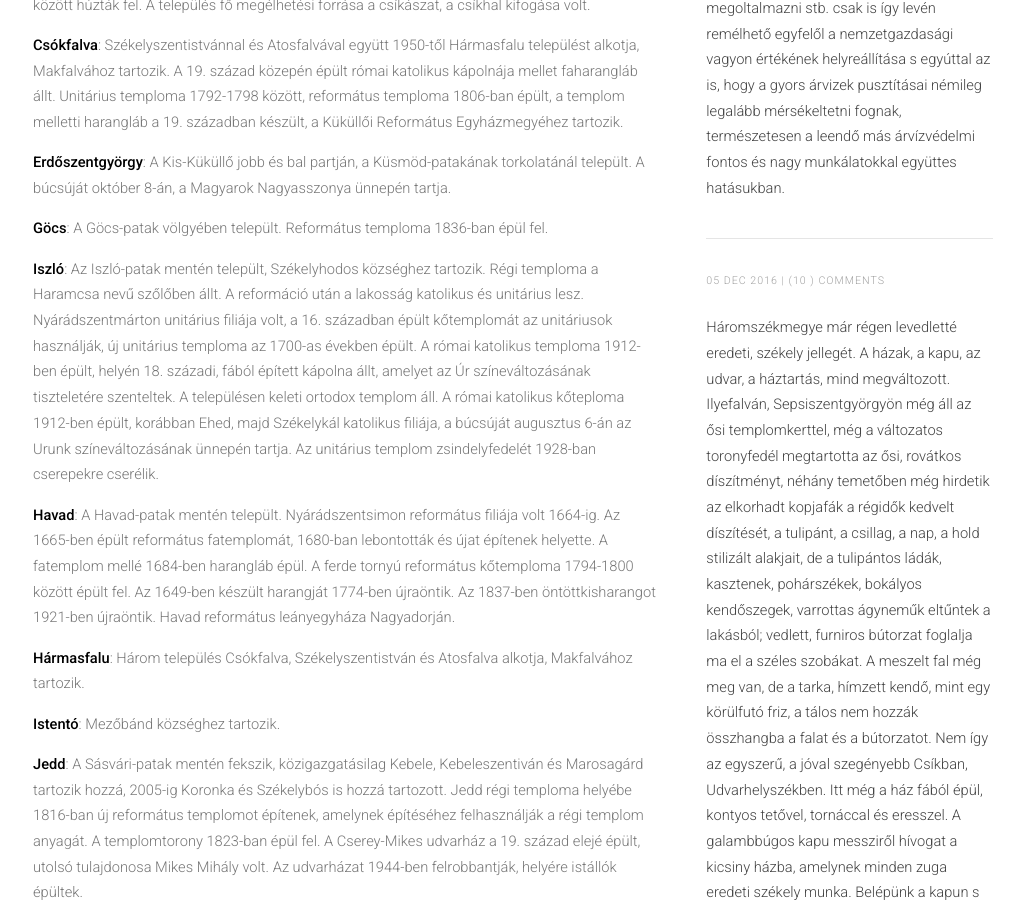
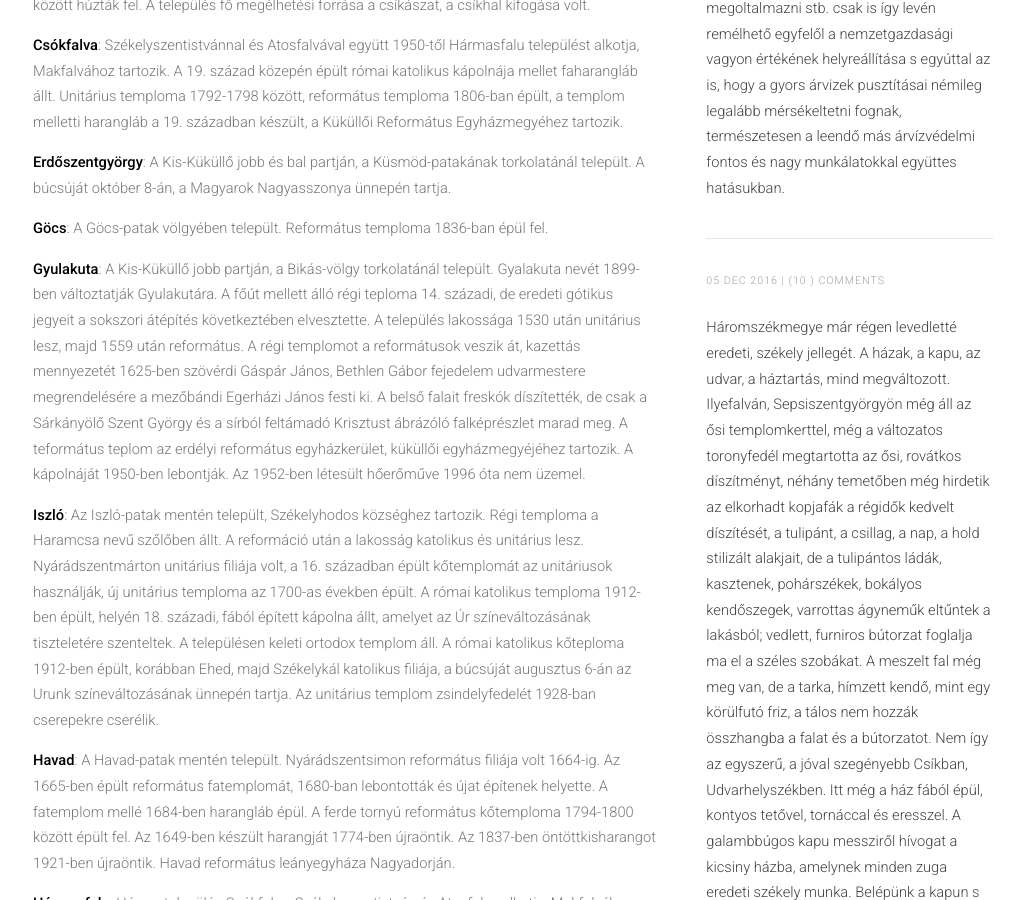
Before and after one commit to siculia/siculia.github.io, a Jekyll site: the page built from siculia-marosszek.html, in a window 1280 px wide and 900 px high, scrolled down 2356 px. Shown: the whole window, without its empty margins (127-1148 px from the left). Built offline with Jekyll 4.4.1, drawn with Linux system fonts in a browser that asks for light colours; nearby versions of some CDN libraries; library files that are not in the unit come from our copies.

Commit message:
Gyalakuta

```diff
--- a/siculia-marosszek.html
+++ b/siculia-marosszek.html
@@ -31,6 +31,7 @@ layout: default
 							<p style="text-align: left;"><b>Csókfalva</b>: Székelyszentistvánnal és Atosfalvával együtt 1950-től Hármasfalu települést alkotja, Makfalvához tartozik. A 19. század közepén épült római katolikus kápolnája mellet faharangláb állt. Unitárius temploma 1792-1798 között, református temploma 1806-ban épült, a templom melletti harangláb a 19. században készült, a Küküllői Református Egyházmegyéhez tartozik.</p>
 							<p style="text-align: left;"><b>Erdőszentgyörgy</b>: A Kis-Küküllő jobb és bal partján, a Küsmöd-patakának torkolatánál települt. A búcsúját október 8-án, a Magyarok Nagyasszonya ünnepén tartja.</p>
 							<p style="text-align: left;"><b>Göcs</b>: A Göcs-patak völgyében települt. Református temploma 1836-ban épül fel.</p>
+							<p style="text-align: left;"><b>Gyulakuta</b>: A Kis-Küküllő jobb partján, a Bikás-völgy torkolatánál települt. Gyalakuta nevét 1899-ben változtatják Gyulakutára. A főút mellett álló régi teploma 14. századi, de eredeti gótikus jegyeit a  sokszori átépítés következtében elvesztette. A település lakossága 1530 után unitárius lesz, majd 1559 után református.  A régi templomot a reformátusok veszik át, kazettás mennyezetét 1625-ben szövérdi Gáspár János, Bethlen Gábor fejedelem udvarmestere megrendelésére a mezőbándi Egerházi János festi ki. A belső falait freskók díszítették, de csak a Sárkányölő Szent György és a sírból feltámadó Krisztust ábrázóló falképrészlet marad meg. A teformátus teplom az erdélyi református egyházkerület, küküllői egyházmegyéjéhez tartozik. A kápolnáját 1950-ben lebontják. Az 1952-ben létesült hőerőműve 1996 óta nem üzemel.</p>
 							<p style="text-align: left;"><b>Iszló</b>: Az Iszló-patak mentén települt,  Székelyhodos községhez tartozik. Régi temploma a Haramcsa nevű szőlőben állt. A reformáció után a lakosság katolikus és unitárius lesz.  Nyárádszentmárton unitárius filiája volt, a 16. században épült kőtemplomát az unitáriusok használják, új unitárius temploma az 1700-as években épült. A római katolikus temploma 1912-ben épült, helyén 18. századi, fából épített kápolna állt, amelyet az Úr színeváltozásának tiszteletére szenteltek. A településen keleti ortodox templom áll. A római katolikus kőteploma 1912-ben épült, korábban Ehed, majd Székelykál katolikus filiája, a búcsúját augusztus 6-án az Urunk színeváltozásának ünnepén tartja. Az unitárius templom zsindelyfedelét 1928-ban cserepekre cserélik.</p>
 							<p style="text-align: left;"><b>Havad</b>: A Havad-patak mentén települt. Nyárádszentsimon református filiája volt 1664-ig. Az 1665-ben épült református fatemplomát, 1680-ban lebontották és újat építenek helyette. A fatemplom mellé 1684-ben harangláb épül. A ferde tornyú református kőtemploma 1794-1800 között épült fel. Az 1649-ben készült harangját 1774-ben újraöntik. Az 1837-ben öntöttkisharangot 1921-ben újraöntik. Havad református leányegyháza Nagyadorján. </p>
 							<p style="text-align: left;"><b>Hármasfalu</b>: Három település Csókfalva, Székelyszentistván és Atosfalva alkotja, Makfalvához tartozik.</p>
```
